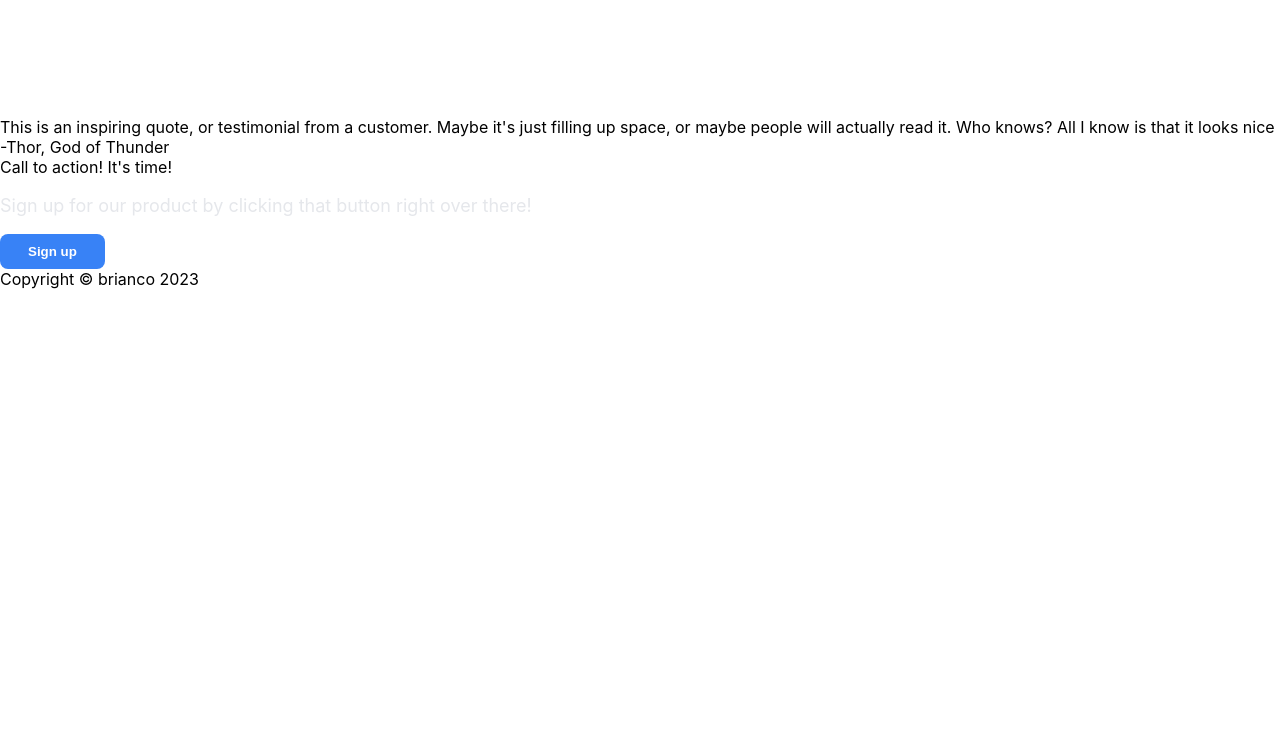
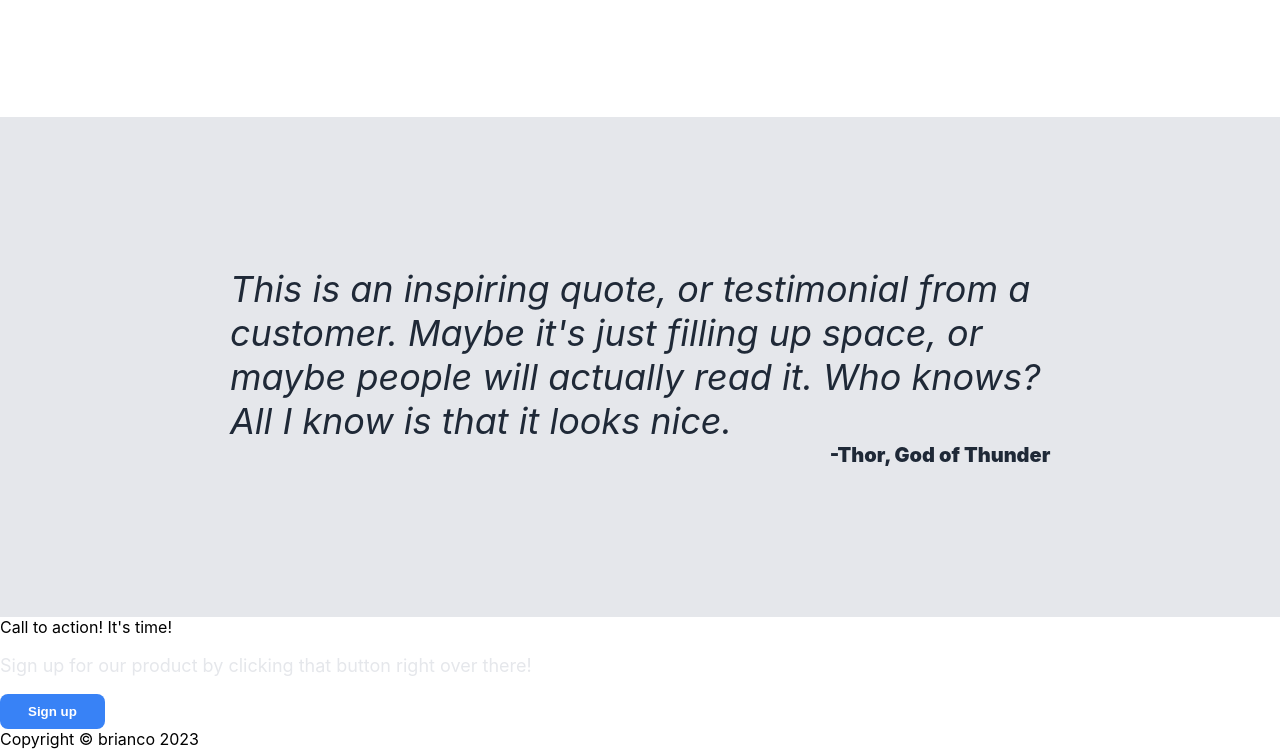
Before and after one commit to brianMacaroni/landing-page, a plain HTML site: page index.html in a window 1280 px wide. Shown: the part 902-1651 px from the top of the page. Before the commit the page ends 1191 px from the top, so only its background shows below. Drawn offline with Linux system fonts and the light colour scheme.

Commit message:
Finish quote section

```diff
--- a/index.html
+++ b/index.html
@@ -68,9 +68,11 @@
 
     <div class="quote_section">
       <div class="quote">
-        This is an inspiring quote, or testimonial from a customer. Maybe it's
-        just filling up space, or maybe people will actually read it. Who knows?
-        All I know is that it looks nice
+        <em>
+          This is an inspiring quote, or testimonial from a customer. Maybe it's
+          just filling up space, or maybe people will actually read it. Who
+          knows? All I know is that it looks nice.
+        </em>
       </div>
       <div class="author">-Thor, God of Thunder</div>
     </div>
--- a/styles.css
+++ b/styles.css
@@ -119,3 +119,24 @@ button {
   color: rgb(82, 79, 79);
   margin-top: 6px;
 }
+
+.quote_section {
+  background-color: #e5e7eb;
+  padding: 150px 120px;
+}
+
+.quote {
+  font-size: 36px;
+  color: #1f2937;
+  width: 820px;
+  margin: auto;
+}
+
+.author {
+  color: #1f2937;
+  font-weight: 900;
+  display: flex;
+  justify-content: center;
+  margin-left: 600px;
+  font-size: 20px;
+}
```
